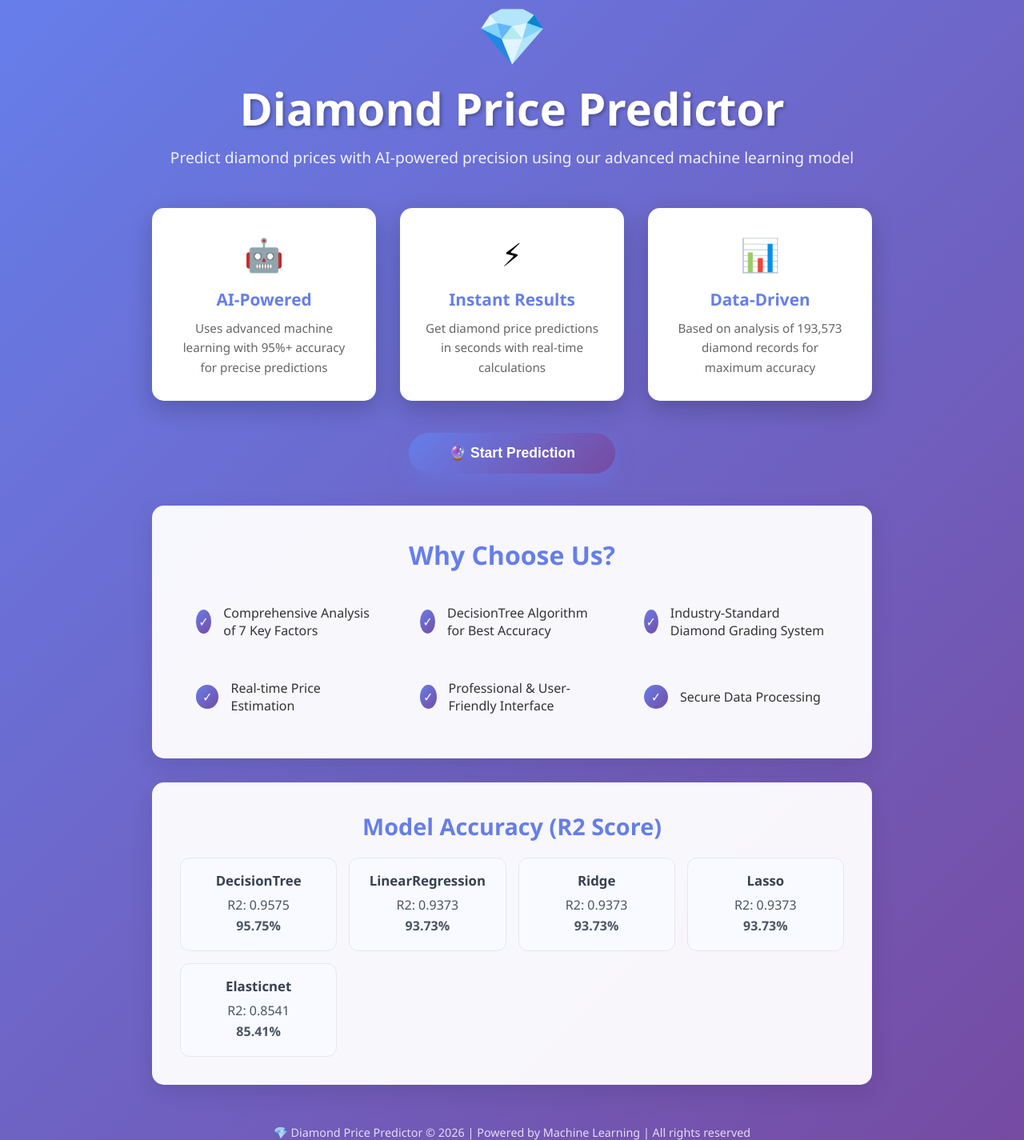
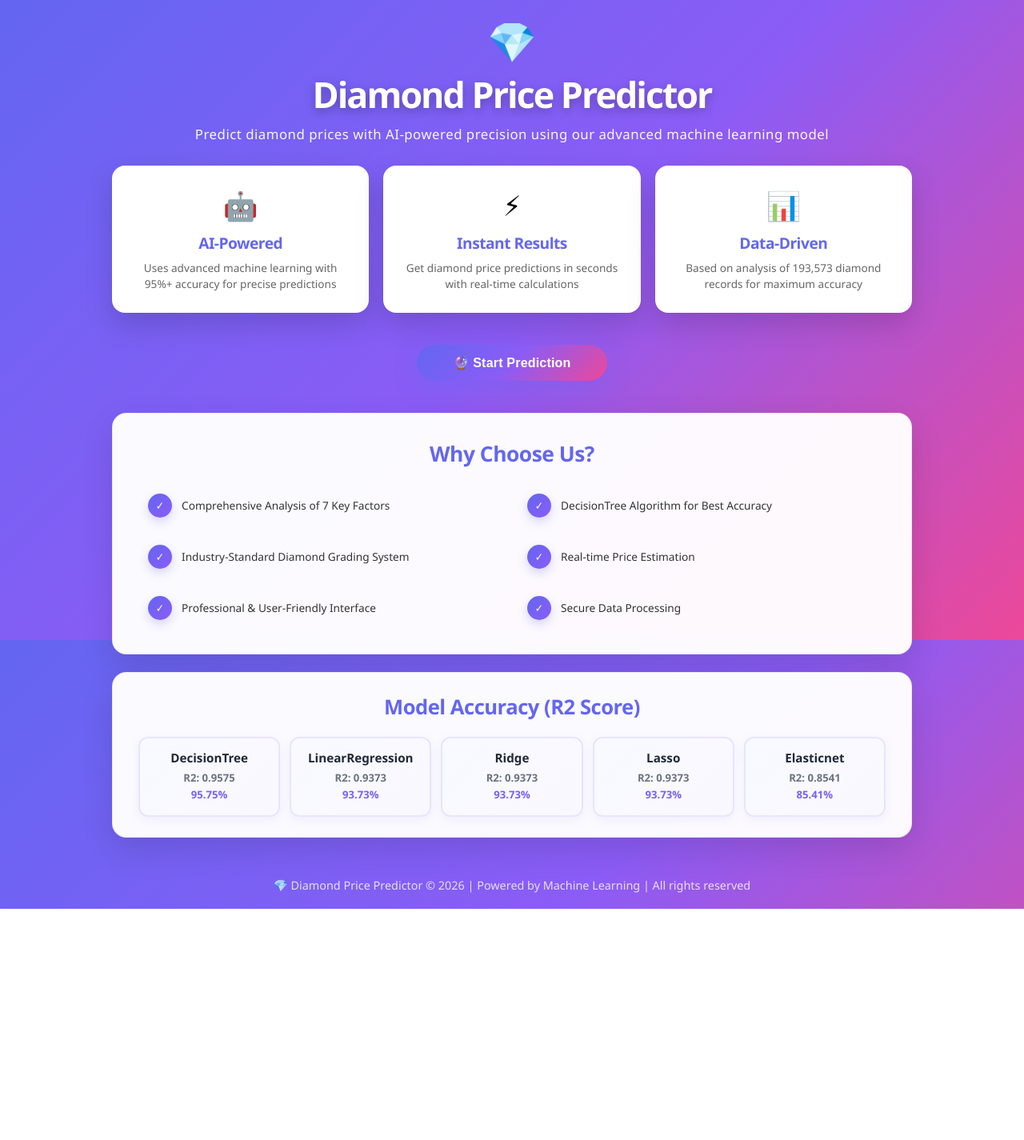
Before and after one commit to raoneface/dimondpriceprediction, a Flask app: page / in a window 1280 px wide. Shown: the whole page at 80% size. After the commit the page ends 1136 px from the top, so only its background shows below. Run offline with Flask 3, Linux system fonts and the light colour scheme.

Commit message:
notbook updated

```diff
--- a/static/css/index.css
+++ b/static/css/index.css
@@ -6,154 +6,191 @@
 
 body {
     font-family: 'Segoe UI', Tahoma, Geneva, Verdana, sans-serif;
-    background: linear-gradient(135deg, #667eea 0%, #764ba2 100%);
+    background: linear-gradient(135deg, #6366f1 0%, #8b5cf6 50%, #ec4899 100%);
     min-height: 100vh;
     display: flex;
     align-items: center;
     justify-content: center;
+    background-attachment: fixed;
+    padding: 20px;
 }
 
 .container {
-    max-width: 900px;
-    width: 90%;
+    max-width: 1000px;
+    width: 95%;
 }
 
 .header {
     text-align: center;
     color: white;
-    margin-bottom: 50px;
+    margin-bottom: 28px;
 }
 
 .header h1 {
-    font-size: 3.5em;
-    margin-bottom: 10px;
-    text-shadow: 2px 2px 4px rgba(0, 0, 0, 0.3);
+    font-size: 2.8em;
+    margin-bottom: 8px;
+    text-shadow: 0 4px 12px rgba(0, 0, 0, 0.25);
     animation: fadeInDown 0.8s ease;
+    font-weight: 900;
+    letter-spacing: -2px;
 }
 
 .header p {
-    font-size: 1.2em;
-    opacity: 0.9;
+    font-size: 1.05em;
+    opacity: 0.95;
     animation: fadeInUp 0.8s ease;
+    font-weight: 300;
+    letter-spacing: 0.5px;
 }
 
 .diamond-icon {
-    font-size: 4em;
-    margin-bottom: 10px;
+    font-size: 2.8em;
+    margin-bottom: 6px;
     animation: sparkle 1.5s infinite;
 }
 
 .cards {
     display: grid;
-    grid-template-columns: repeat(auto-fit, minmax(250px, 1fr));
-    gap: 30px;
-    margin-bottom: 40px;
+    grid-template-columns: repeat(3, 1fr);
+    gap: 18px;
+    margin-bottom: 25px;
 }
 
 .card {
     background: white;
-    border-radius: 15px;
-    padding: 30px;
+    border-radius: 16px;
+    padding: 24px;
     text-align: center;
-    box-shadow: 0 10px 30px rgba(0, 0, 0, 0.2);
-    transition: transform 0.3s ease, box-shadow 0.3s ease;
+    box-shadow: 0 15px 35px rgba(0, 0, 0, 0.15), 0 0 1px rgba(0, 0, 0, 0.1);
+    transition: transform 0.3s ease, box-shadow 0.3s ease, background 0.3s ease;
     animation: slideIn 0.6s ease;
+    border: 1px solid rgba(255, 255, 255, 0.3);
 }
 
 .card:hover {
     transform: translateY(-5px);
-    box-shadow: 0 15px 40px rgba(0, 0, 0, 0.3);
+    box-shadow: 0 22px 45px rgba(0, 0, 0, 0.18);
+    background: linear-gradient(135deg, #ffffff 0%, #f9f7ff 100%);
 }
 
 .card-icon {
-    font-size: 2.5em;
-    margin-bottom: 15px;
+    font-size: 2.2em;
+    margin-bottom: 10px;
 }
 
 .card h3 {
-    color: #667eea;
-    margin-bottom: 10px;
-    font-size: 1.3em;
+    color: #6366f1;
+    margin-bottom: 8px;
+    font-size: 1.2em;
+    font-weight: 800;
+    letter-spacing: -0.5px;
 }
 
 .card p {
     color: #666;
-    line-height: 1.6;
-    font-size: 0.95em;
+    line-height: 1.5;
+    font-size: 0.85em;
 }
 
 .cta-button {
     display: inline-block;
-    background: linear-gradient(135deg, #667eea 0%, #764ba2 100%);
+    background: linear-gradient(135deg, #6366f1 0%, #8b5cf6 50%, #ec4899 100%);
     color: white;
-    padding: 15px 50px;
+    padding: 13px 45px;
     border-radius: 50px;
     text-decoration: none;
-    font-size: 1.1em;
-    font-weight: 600;
+    font-size: 1em;
+    font-weight: 800;
     transition: transform 0.3s ease, box-shadow 0.3s ease;
-    box-shadow: 0 10px 25px rgba(102, 126, 234, 0.4);
+    box-shadow: 0 10px 28px rgba(99, 102, 241, 0.35);
     border: none;
     cursor: pointer;
     animation: fadeIn 1s ease;
+    letter-spacing: 0.2px;
 }
 
 .cta-button:hover {
-    transform: scale(1.05);
-    box-shadow: 0 15px 35px rgba(102, 126, 234, 0.6);
+    transform: scale(1.06) translateY(-2px);
+    box-shadow: 0 16px 40px rgba(139, 92, 246, 0.45);
+}
+
+.cta-button:active {
+    transform: scale(1.02);
 }
 
 .features {
-    background: rgba(255, 255, 255, 0.95);
-    border-radius: 15px;
-    padding: 40px;
-    margin-top: 40px;
-    box-shadow: 0 10px 30px rgba(0, 0, 0, 0.1);
+    background: rgba(255, 255, 255, 0.97);
+    border-radius: 18px;
+    padding: 32px;
+    margin-top: 25px;
+    box-shadow: 0 15px 40px rgba(0, 0, 0, 0.12), 0 0 1px rgba(0, 0, 0, 0.1);
+    border: 1px solid rgba(99, 102, 241, 0.1);
+    backdrop-filter: blur(10px);
 }
 
 .accuracy-panel {
-    background: rgba(255, 255, 255, 0.95);
-    border-radius: 15px;
-    padding: 35px;
-    margin-top: 30px;
-    box-shadow: 0 10px 30px rgba(0, 0, 0, 0.1);
+    background: rgba(255, 255, 255, 0.97);
+    border-radius: 18px;
+    padding: 25px 32px;
+    margin-top: 22px;
+    box-shadow: 0 15px 40px rgba(0, 0, 0, 0.12), 0 0 1px rgba(0, 0, 0, 0.1);
+    border: 1px solid rgba(99, 102, 241, 0.1);
+    backdrop-filter: blur(10px);
 }
 
 .accuracy-panel h2 {
-    color: #667eea;
+    color: #6366f1;
     margin-bottom: 20px;
-    font-size: 1.8em;
+    font-size: 1.6em;
     text-align: center;
+    font-weight: 900;
+    letter-spacing: -0.5px;
 }
 
 .accuracy-grid {
     display: grid;
-    grid-template-columns: repeat(auto-fit, minmax(180px, 1fr));
-    gap: 15px;
+    grid-template-columns: repeat(5, 1fr);
+    gap: 12px;
 }
 
 .accuracy-card {
-    border: 1px solid #e5e7eb;
+    border: 2px solid #e8e5ff;
     border-radius: 12px;
-    padding: 16px;
-    background: #f8faff;
+    padding: 14px;
+    background: linear-gradient(135deg, #f8faff 0%, #faf8ff 100%);
     text-align: center;
+    transition: all 0.3s ease;
+    box-shadow: 0 4px 12px rgba(99, 102, 241, 0.08);
+}
+
+.accuracy-card:hover {
+    border-color: #8b5cf6;
+    box-shadow: 0 8px 20px rgba(139, 92, 246, 0.12);
+    transform: translateY(-4px);
 }
 
 .accuracy-card h3 {
-    color: #374151;
-    margin-bottom: 8px;
-    font-size: 1.05em;
+    color: #1f2937;
+    margin-bottom: 6px;
+    font-size: 0.95em;
+    font-weight: 800;
 }
 
 .accuracy-card p {
-    color: #4b5563;
-    margin: 4px 0;
+    color: #6b7280;
+    margin: 3px 0;
+    font-weight: 600;
+    font-size: 0.82em;
 }
 
 .accuracy-percent {
-    font-weight: 700;
-    color: #2563eb;
+    font-weight: 900;
+    color: #8b5cf6;
+    font-size: 1.15em;
+    background: linear-gradient(135deg, #6366f1 0%, #8b5cf6 100%);
+    -webkit-background-clip: text;
+    -webkit-text-fill-color: transparent;
+    background-clip: text;
 }
 
 .accuracy-empty {
@@ -162,22 +199,25 @@ body {
 }
 
 .features h2 {
-    color: #667eea;
-    margin-bottom: 25px;
-    font-size: 2em;
+    color: #6366f1;
+    margin-bottom: 22px;
+    font-size: 1.65em;
     text-align: center;
+    font-weight: 900;
+    letter-spacing: -0.5px;
 }
 
 .features-grid {
     display: grid;
-    grid-template-columns: repeat(auto-fit, minmax(200px, 1fr));
-    gap: 20px;
+    grid-template-columns: repeat(2, 1fr);
+    gap: 14px;
 }
 
 .feature-item {
     display: flex;
     align-items: center;
-    padding: 15px;
+    padding: 10px 12px;
+    font-size: 0.9em;
 }
 
 .feature-item::before {
@@ -185,18 +225,22 @@ body {
     display: inline-block;
     width: 30px;
     height: 30px;
-    background: linear-gradient(135deg, #667eea 0%, #764ba2 100%);
+    background: linear-gradient(135deg, #6366f1 0%, #8b5cf6 100%);
     color: white;
     border-radius: 50%;
     text-align: center;
     line-height: 30px;
-    margin-right: 15px;
-    font-weight: bold;
+    margin-right: 12px;
+    font-weight: 900;
+    font-size: 0.95em;
+    box-shadow: 0 5px 12px rgba(99, 102, 241, 0.25);
+    flex-shrink: 0;
 }
 
 .feature-item p {
     color: #333;
-    font-size: 1em;
+    font-size: 0.95em;
+    margin: 0;
 }
 
 .footer {
```
Also changed, not shown: static/css/form.css (+140 -84 lines), 2 other files.
